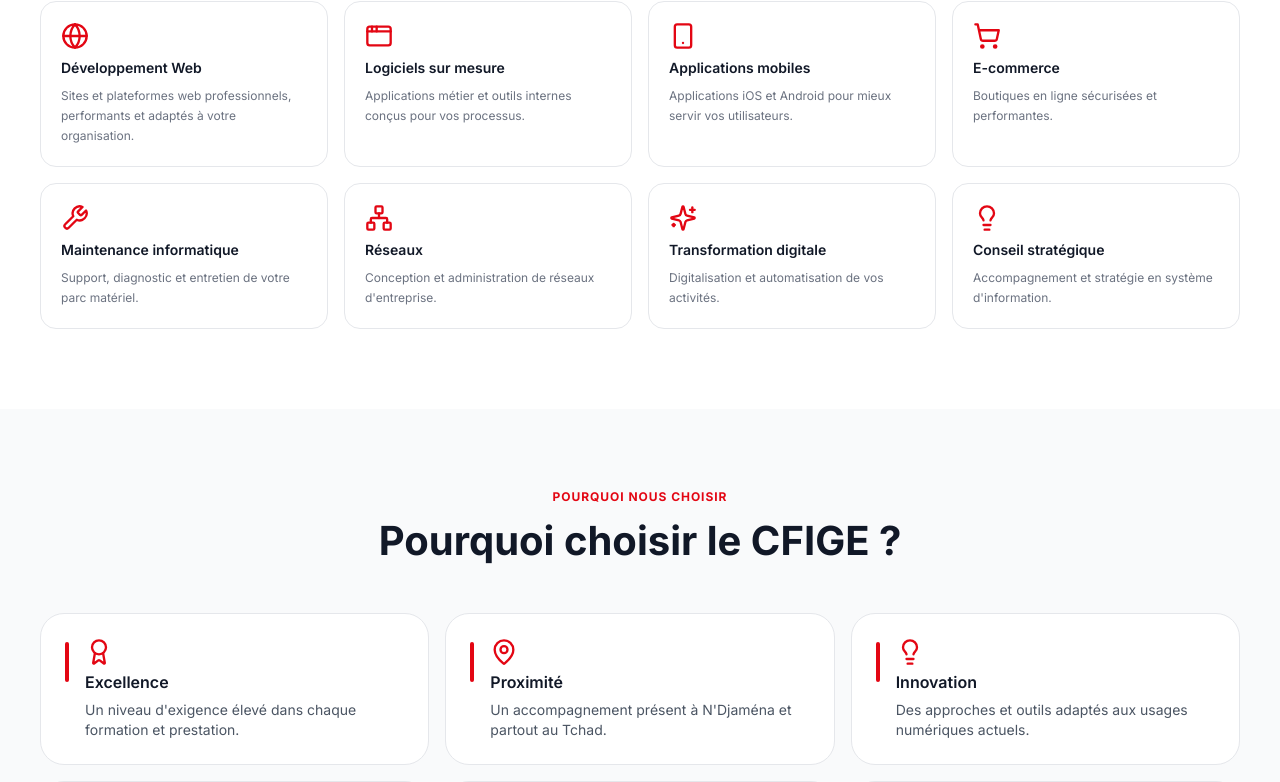
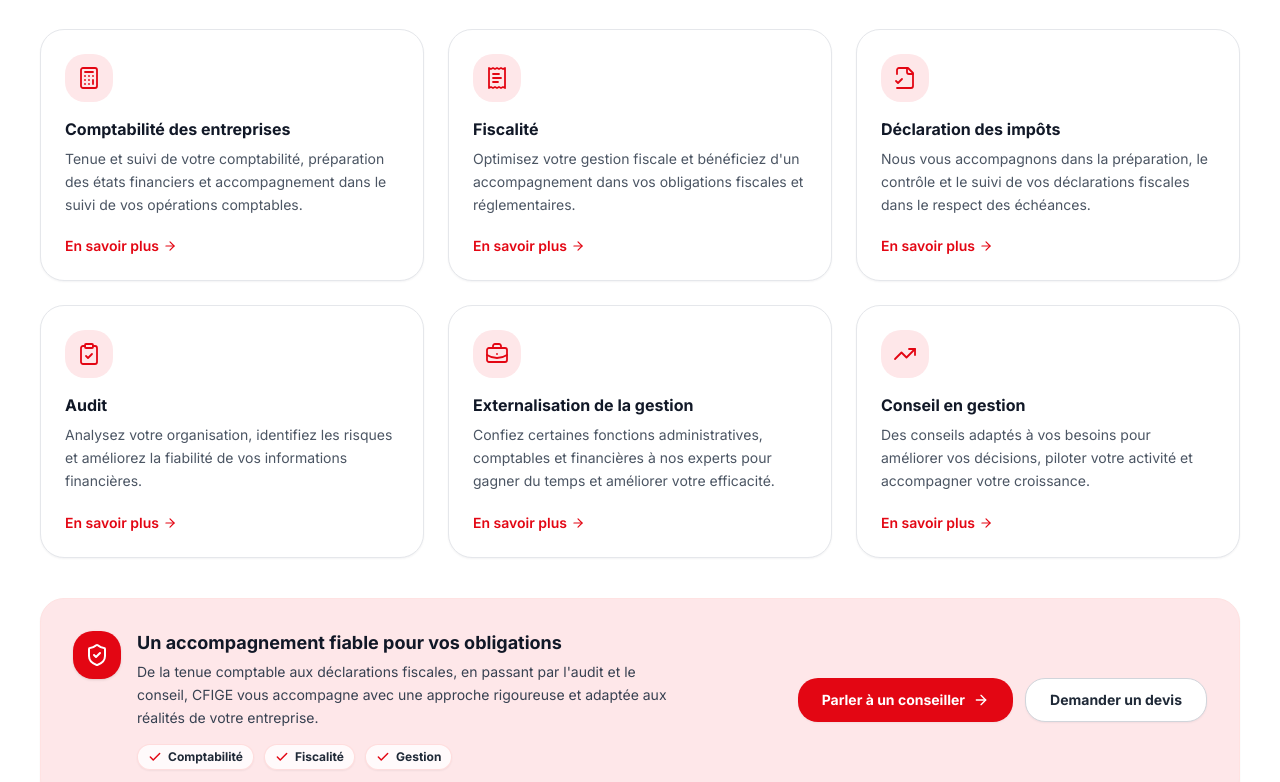
Before and after one commit to marcmahonte-art/cfige-tchad, a Next.js app: page / in a window 1280 px wide. Shown: the part 3420-4202 px from the top of the page. Built offline with nearby package versions, Linux system fonts and the light colour scheme.

Commit message:
Ajout de la section Services de Gestion sur la page d'accueil

```diff
--- a/src/app/page.tsx
+++ b/src/app/page.tsx
@@ -3,6 +3,7 @@
 import { AboutSection } from "@/components/home/AboutSection";
 import { ExpertiseSection } from "@/components/home/ExpertiseSection";
 import { FormationSection } from "@/components/home/FormationSection";
+import { ManagementServices } from "@/components/home/ManagementServices";
 import { ServicesSection } from "@/components/home/ServicesSection";
 import { WhyCfige } from "@/components/home/WhyCfige";
 import { MethodSection } from "@/components/home/MethodSection";
@@ -19,6 +20,7 @@
       <AboutSection />
       <ExpertiseSection />
       <FormationSection />
+      <ManagementServices />
       <ServicesSection />
       <WhyCfige />
       <MethodSection />
--- /dev/null
+++ b/src/components/home/ManagementServices.tsx
@@ -0,0 +1,180 @@
+import {
+  Calculator,
+  ReceiptText,
+  FileCheck2,
+  ClipboardCheck,
+  BriefcaseBusiness,
+  TrendingUp,
+  ShieldCheck,
+  ArrowRight,
+  Check,
+} from "lucide-react";
+import { site } from "@/data/site";
+
+const managementServices = [
+  {
+    title: "Comptabilité des entreprises",
+    description:
+      "Tenue et suivi de votre comptabilité, préparation des états financiers et accompagnement dans le suivi de vos opérations comptables.",
+    icon: Calculator,
+    href: "/services",
+  },
+  {
+    title: "Fiscalité",
+    description:
+      "Optimisez votre gestion fiscale et bénéficiez d'un accompagnement dans vos obligations fiscales et réglementaires.",
+    icon: ReceiptText,
+    href: "/services",
+  },
+  {
+    title: "Déclaration des impôts",
+    description:
+      "Nous vous accompagnons dans la préparation, le contrôle et le suivi de vos déclarations fiscales dans le respect des échéances.",
+    icon: FileCheck2,
+    href: "/services",
+  },
+  {
+    title: "Audit",
+    description:
+      "Analysez votre organisation, identifiez les risques et améliorez la fiabilité de vos informations financières.",
+    icon: ClipboardCheck,
+    href: "/services",
+  },
+  {
+    title: "Externalisation de la gestion",
+    description:
+      "Confiez certaines fonctions administratives, comptables et financières à nos experts pour gagner du temps et améliorer votre efficacité.",
+    icon: BriefcaseBusiness,
+    href: "/services",
+  },
+  {
+    title: "Conseil en gestion",
+    description:
+      "Des conseils adaptés à vos besoins pour améliorer vos décisions, piloter votre activité et accompagner votre croissance.",
+    icon: TrendingUp,
+    href: "/services",
+  },
+];
+
+export function ManagementServices() {
+  const digits = site.whatsappNumber.replace(/[^0-9]/g, "");
+  const advisorWhatsAppHref = `https://wa.me/${digits}?text=${encodeURIComponent(
+    "Bonjour CFIGE, je souhaite échanger avec un conseiller concernant vos services en gestion d'entreprise."
+  )}`;
+
+  return (
+    <section
+      id="gestion"
+      className="cfige-section bg-white border-b border-gray-100"
+      aria-labelledby="management-services-title"
+    >
+      <div className="cfige-container">
+        {/* Header de section */}
+        <div className="max-w-2xl">
+          <div className="flex items-center gap-2">
+            <span className="text-xs font-bold uppercase tracking-[0.08em] text-primary">
+              NOS SERVICES EN GESTION
+            </span>
+            <span className="h-0.5 w-6 bg-primary" />
+          </div>
+
+          <h2
+            id="management-services-title"
+            className="mt-3 text-2xl sm:text-3xl lg:text-4xl font-bold tracking-tight text-gray-900 leading-tight"
+          >
+            Une gestion maîtrisée pour{" "}
+            <span className="text-primary">une entreprise plus performante</span>
+          </h2>
+
+          <p className="mt-4 text-sm sm:text-base leading-relaxed text-gray-600">
+            Nous accompagnons les entreprises dans leur comptabilité, leur fiscalité, leur audit et l&apos;externalisation de leurs fonctions de gestion afin de leur permettre de se concentrer sur leur activité.
+          </p>
+        </div>
+
+        {/* Grille des 6 services (3x2 sur desktop, 2x3 sur tablette, 1 col sur mobile) */}
+        <div className="mt-10 grid grid-cols-1 md:grid-cols-2 lg:grid-cols-3 gap-5 lg:gap-6">
+          {managementServices.map((service) => {
+            const Icon = service.icon;
+            return (
+              <div
+                key={service.title}
+                className="group flex flex-col rounded-2xl border border-gray-200 bg-white p-6 shadow-cfige-sm transition-all duration-200 hover:-translate-y-1 hover:border-primary hover:shadow-cfige-md"
+              >
+                <div className="flex h-12 w-12 items-center justify-center rounded-xl bg-primary-light text-primary mb-4 shrink-0 transition-colors duration-200 group-hover:bg-primary group-hover:text-white">
+                  <Icon className="h-6 w-6" strokeWidth={1.8} />
+                </div>
+
+                <h3 className="text-base font-bold text-gray-900 leading-snug">
+                  {service.title}
+                </h3>
+
+                <p className="mt-2 text-xs sm:text-sm leading-relaxed text-gray-600 flex-grow">
+                  {service.description}
+                </p>
+
+                <a
+                  href={service.href}
+                  className="mt-5 inline-flex items-center gap-1 text-xs sm:text-sm font-semibold text-primary transition-colors group-hover:text-primary-dark"
+                >
+                  <span>En savoir plus</span>
+                  <ArrowRight className="h-3.5 w-3.5 transition-transform duration-200 group-hover:translate-x-1" />
+                </a>
+              </div>
+            );
+          })}
+        </div>
+
+        {/* Bloc horizontal de mise en avant */}
+        <div className="mt-10 rounded-2xl border border-red-100 bg-primary-light p-6 sm:p-8 shadow-cfige-sm">
+          <div className="grid grid-cols-1 lg:grid-cols-[1.1fr_0.9fr] gap-6 lg:gap-8 items-center">
+            <div className="flex items-start gap-4">
+              <span className="flex h-12 w-12 shrink-0 items-center justify-center rounded-xl bg-primary text-white shadow-sm">
+                <ShieldCheck className="h-6 w-6" strokeWidth={2} />
+              </span>
+              <div>
+                <h4 className="text-base sm:text-lg font-bold text-gray-900 leading-snug">
+                  Un accompagnement fiable pour vos obligations
+                </h4>
+                <p className="mt-1.5 text-xs sm:text-sm leading-relaxed text-gray-700">
+                  De la tenue comptable aux déclarations fiscales, en passant par l&apos;audit et le conseil, CFIGE vous accompagne avec une approche rigoureuse et adaptée aux réalités de votre entreprise.
+                </p>
+                <div className="mt-3.5 flex flex-wrap items-center gap-2.5 text-xs font-bold text-gray-800">
+                  <span className="inline-flex items-center gap-1.5 bg-white/80 px-2.5 py-1 rounded-lg border border-red-200/60 shadow-xs">
+                    <Check className="h-3.5 w-3.5 text-primary" strokeWidth={2.5} />
+                    Comptabilité
+                  </span>
+                  <span className="inline-flex items-center gap-1.5 bg-white/80 px-2.5 py-1 rounded-lg border border-red-200/60 shadow-xs">
+                    <Check className="h-3.5 w-3.5 text-primary" strokeWidth={2.5} />
+                    Fiscalité
+                  </span>
+                  <span className="inline-flex items-center gap-1.5 bg-white/80 px-2.5 py-1 rounded-lg border border-red-200/60 shadow-xs">
+                    <Check className="h-3.5 w-3.5 text-primary" strokeWidth={2.5} />
+                    Gestion
+                  </span>
+                </div>
+              </div>
+            </div>
+
+            <div className="flex flex-col sm:flex-row lg:justify-end gap-3 shrink-0">
+              <a
+                href={advisorWhatsAppHref}
+                target="_blank"
+                rel="noopener noreferrer"
+                className="inline-flex h-11 items-center justify-center gap-2 rounded-xl bg-primary px-6 text-xs sm:text-sm font-bold text-white shadow-cfige-sm transition-all hover:bg-primary-dark hover:shadow-cfige-md active:translate-y-px"
+              >
+                <span>Parler à un conseiller</span>
+                <ArrowRight className="h-4 w-4" />
+              </a>
+              <a
+                href="/contact"
+                className="inline-flex h-11 items-center justify-center gap-2 rounded-xl border border-gray-300 bg-white px-6 text-xs sm:text-sm font-bold text-gray-800 shadow-cfige-sm transition-all hover:bg-gray-50 active:translate-y-px"
+              >
+                Demander un devis
+              </a>
+            </div>
+          </div>
+        </div>
+      </div>
+    </section>
+  );
+}
```
